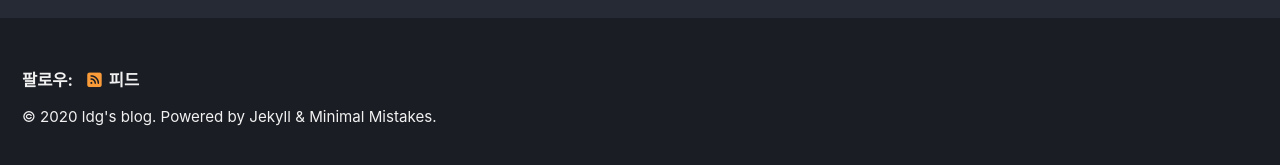
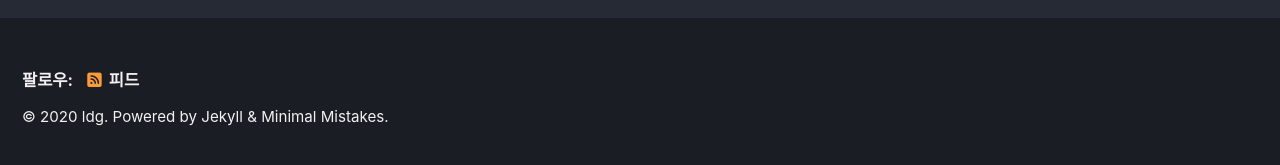
Before and after one commit to ldg0005/ldg0005.github.io, a Jekyll site: the page built from index.html, in a window 1280 px wide and 900 px high, scrolled down 222 px. Shown: the part 727-892 px from the top of the window. Built offline with Jekyll 4.4.1, drawn with Linux system fonts in a browser that asks for light colours; cached includes are drawn as plain includes; nearby versions of some CDN libraries; the list of posts is cut into pages by our own code.

Commit message:
Update _config.yml

```diff
--- a/_config.yml
+++ b/_config.yml
@@ -16,10 +16,10 @@ minimal_mistakes_skin    : "dark" # "air", "aqua", "contrast", "dark", "dirt", "
 
 # Site Settings
 locale                   : "ko-KR"
-title                    : "LDG's blog"
+title                    : "LDG"
 title_separator          : "-"
-name                     : "ldg's blog"
-description              : "Technology blog"
+name                     : "ldg"
+description              : "blog"
 url                      : "https://ldg0005.github.io" # the base hostname & protocol for your site e.g. "https://mmistakes.github.io"
 baseurl                  : # the subpath of your site, e.g. "/blog"
 repository               : # GitHub username/repo-name e.g. "mmistakes/minimal-mistakes"
```
